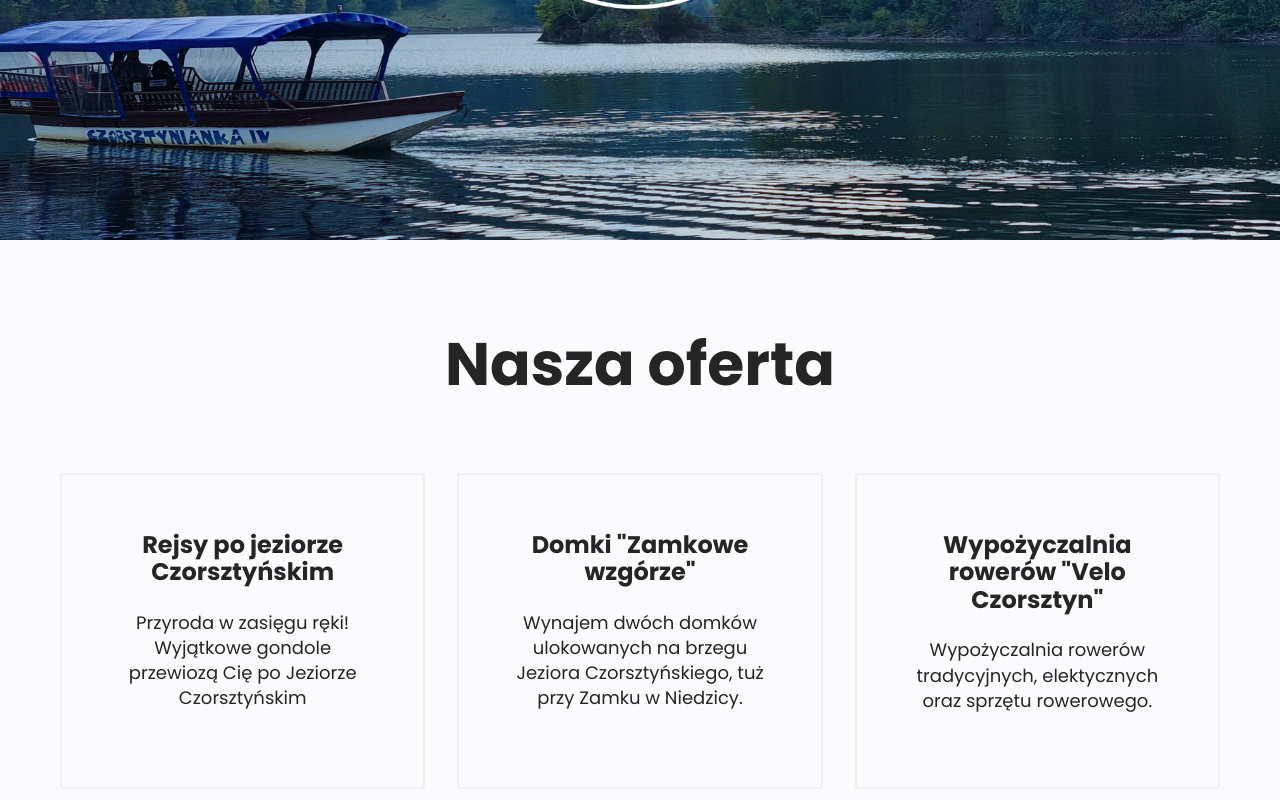
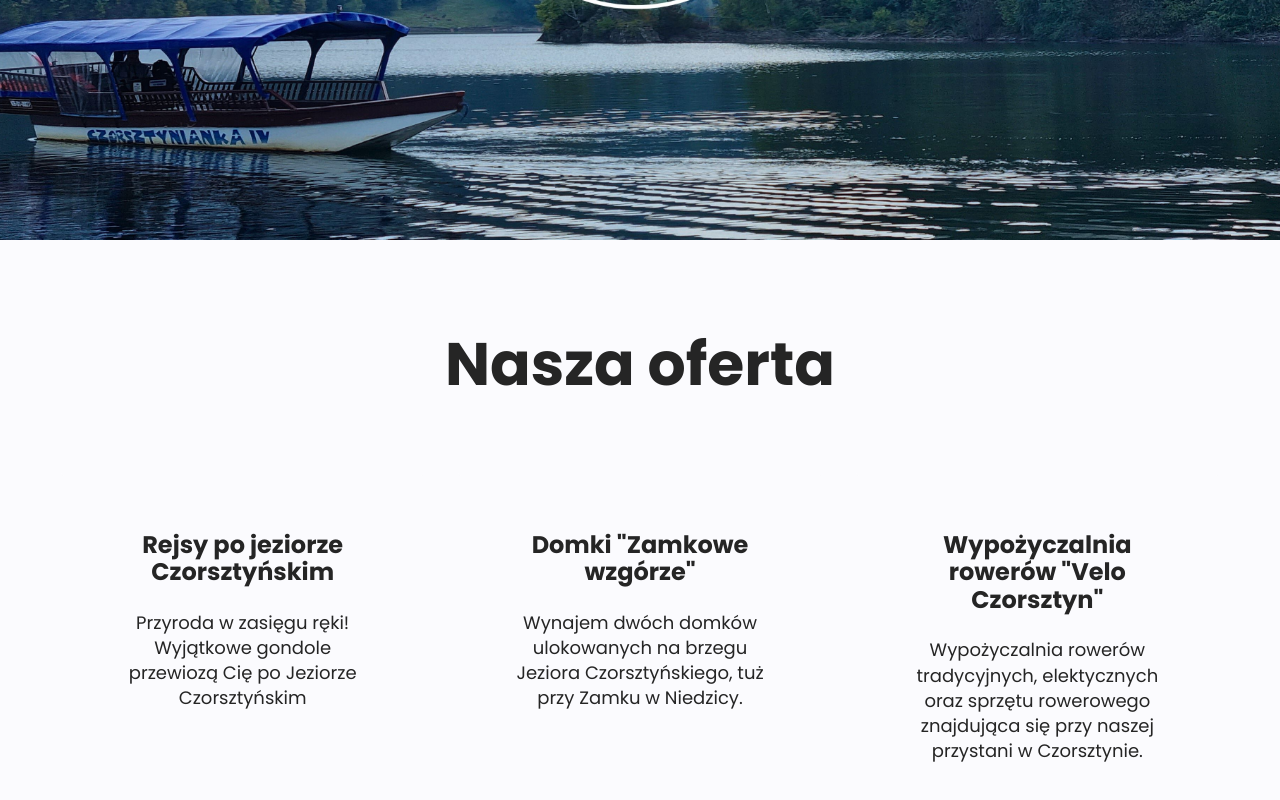
Before and after one commit to KrzysiekWorwa/czorsztynianka-homepage, a React (Create React App) app: page / in a window 1280 px wide. Shown: the part 560-1360 px from the top of the page. Built offline with nearby package versions, Linux system fonts and the light colour scheme.

Commit message:
adding  Cruises component

```diff
--- /dev/null
+++ b/src/components/Content/Offer/index.js
@@ -0,0 +1,25 @@
+import { Wrapper, Header, List, Tile, Name, Description } from "./styled";
+
+const Offer = () => {
+    return (
+        <Wrapper>
+            <Header>Nasza oferta</Header>
+            <List>
+                <Tile>
+                    <Name>Rejsy po jeziorze Czorsztyńskim</Name>
+                    <Description>Przyroda w zasięgu ręki! Wyjątkowe gondole przewiozą Cię po Jeziorze Czorsztyńskim</Description>
+                </Tile>
+                <Tile>
+                    <Name>Domki "Zamkowe wzgórze"</Name>
+                    <Description>Wynajem dwóch domków ulokowanych na brzegu Jeziora Czorsztyńskiego, tuż przy Zamku w Niedzicy.</Description>
+                </Tile>
+                <Tile>
+                    <Name>Wypożyczalnia rowerów "Velo Czorsztyn"</Name>
+                    <Description>Wypożyczalnia rowerów tradycyjnych, elektycznych oraz sprzętu rowerowego znajdująca się przy naszej przystani w Czorsztynie.</Description>
+                </Tile>
+            </List>
+        </Wrapper>
+    );
+};
+
+export default Offer;
--- a/src/components/Content/styled.js
+++ b/src/components/Content/Offer/styled.js
@@ -35,7 +35,7 @@ export const List = styled.ul`
 export const Tile = styled.li`
     padding: 56px;
     border-radius: 4px;
-    border: 2px solid rgba(209, 213, 218, 0.3);
+    border: 2px solid  #FBFBFE;
     margin: 0;
 
     &:hover {
--- a/src/components/Content/index.js
+++ b/src/components/Content/index.js
@@ -1,24 +1,8 @@
-import { Wrapper, Header, List, Tile, Name, Description } from "./styled";
+import Offer from "./Offer";
 
 const Content = () => {
     return (
-        <Wrapper>
-            <Header>Nasza oferta</Header>
-            <List>
-                <Tile>
-                    <Name>Rejsy po jeziorze Czorsztyńskim</Name>
-                    <Description>Przyroda w zasięgu ręki! Wyjątkowe gondole przewiozą Cię po Jeziorze Czorsztyńskim</Description>
-                </Tile>
-                <Tile>
-                    <Name>Domki "Zamkowe wzgórze"</Name>
-                    <Description>Wynajem dwóch domków ulokowanych na brzegu Jeziora Czorsztyńskiego, tuż przy Zamku w Niedzicy.</Description>
-                </Tile>
-                <Tile>
-                    <Name>Wypożyczalnia rowerów "Velo Czorsztyn"</Name>
-                    <Description>Wypożyczalnia rowerów tradycyjnych, elektycznych oraz sprzętu rowerowego.</Description>
-                </Tile>
-            </List>
-        </Wrapper>
+        <Offer />
     );
 };
 
--- a/src/components/Hero/styled.js
+++ b/src/components/Hero/styled.js
@@ -15,7 +15,7 @@ export const HeroSection = styled.section`
   color: white;
   text-align: center;
 
-      @media (max-width: 991px) {
+      @media (max-width: 767px) {
         height: 50vh;
 }
 `;
```
Also changed, not shown: src/components/Content/Cruises/index.js (added), src/components/Content/Cruises/styled.js (added).
